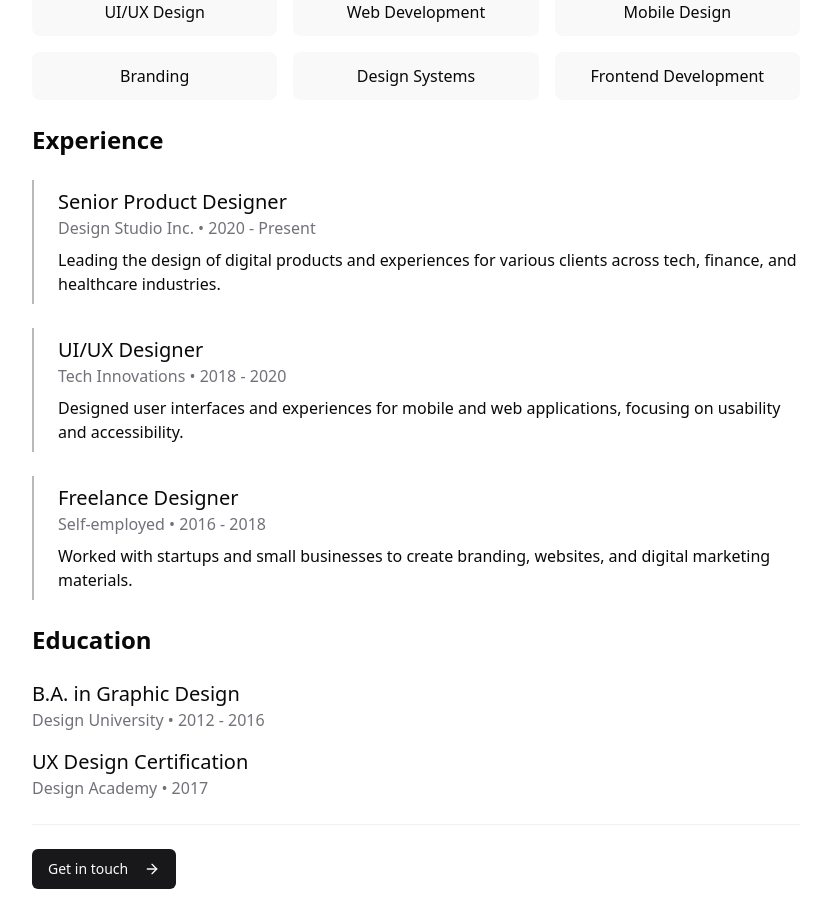
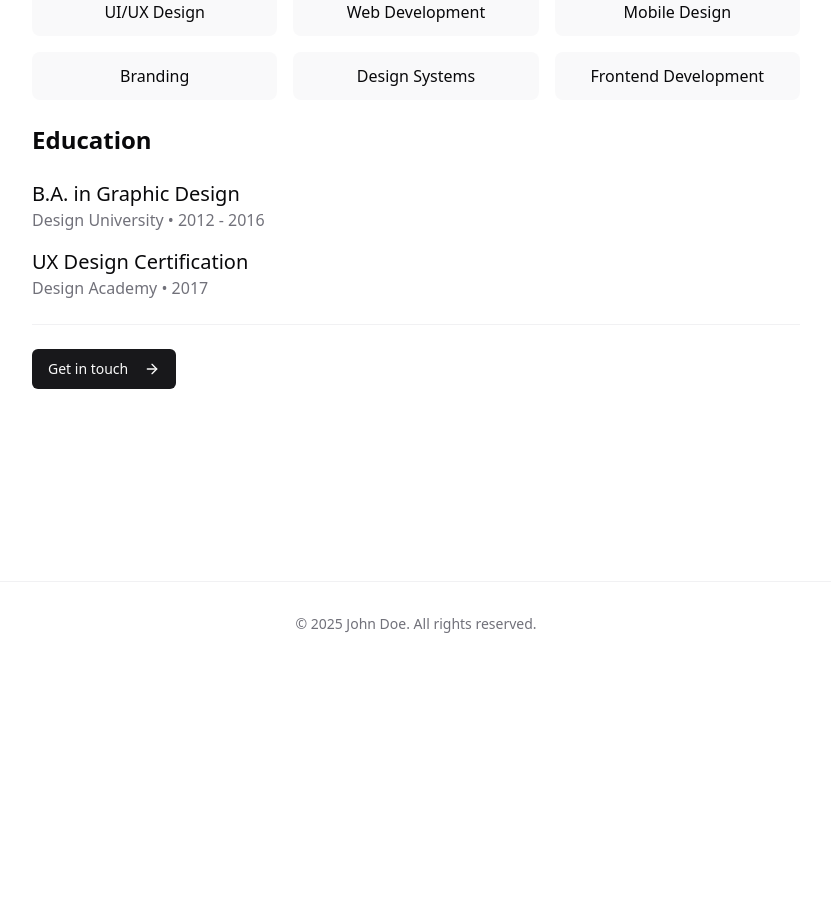
Before and after one commit to harshvardhan0781/portfolio, a React (Vite) app: page /about in a window 1280 px wide. Shown: the part 1020-1941 px from the top of the page, without its empty margins (224-1055 px from the left). After the commit the page ends 1686 px from the top, so only its background shows below. Built offline with nearby package versions, Linux system fonts and the light colour scheme.

Commit message:
Remove experience section
Remove the experience section from the About page.

```diff
--- a/src/pages/About.tsx
+++ b/src/pages/About.tsx
@@ -35,27 +35,6 @@ const About = () => {
               ))}
             </div>
 
-            <h2 className="text-2xl font-bold mt-10">Experience</h2>
-            <div className="space-y-6 mt-6">
-              <div className="border-l-2 border-primary/30 pl-6 py-2">
-                <h3 className="text-xl font-medium">Senior Product Designer</h3>
-                <p className="text-muted-foreground">Design Studio Inc. • 2020 - Present</p>
-                <p className="mt-2">Leading the design of digital products and experiences for various clients across tech, finance, and healthcare industries.</p>
-              </div>
-
-              <div className="border-l-2 border-primary/30 pl-6 py-2">
-                <h3 className="text-xl font-medium">UI/UX Designer</h3>
-                <p className="text-muted-foreground">Tech Innovations • 2018 - 2020</p>
-                <p className="mt-2">Designed user interfaces and experiences for mobile and web applications, focusing on usability and accessibility.</p>
-              </div>
-
-              <div className="border-l-2 border-primary/30 pl-6 py-2">
-                <h3 className="text-xl font-medium">Freelance Designer</h3>
-                <p className="text-muted-foreground">Self-employed • 2016 - 2018</p>
-                <p className="mt-2">Worked with startups and small businesses to create branding, websites, and digital marketing materials.</p>
-              </div>
-            </div>
-
             <h2 className="text-2xl font-bold mt-10">Education</h2>
             <div className="space-y-4 mt-6">
               <div>
```
